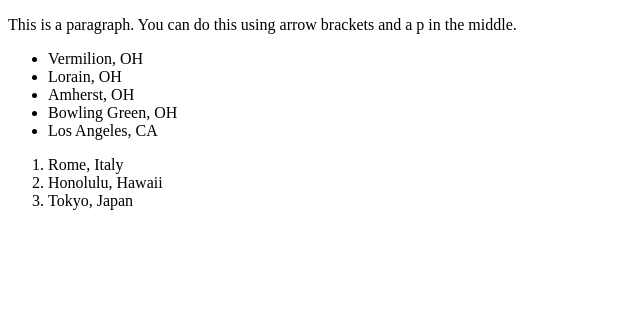
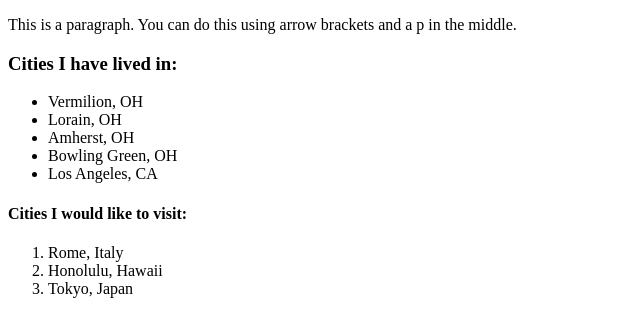
Before and after one commit to AnthonyLaurio/html-exercise, a plain HTML site: page index.html in a window 1280 px wide. Shown: the whole page, without its empty margins (0-640 px from the left). Drawn offline with Linux system fonts and the light colour scheme.

Commit message:
Add headers for lists of cities

```diff
--- a/index.html
+++ b/index.html
@@ -7,6 +7,7 @@
         <p>This is a paragraph. You can do this using arrow brackets
             and a p in the middle.
         </p>
+        <h3>Cities I have lived in:</h3>
             <ul>
                 <li>Vermilion, OH</li>
                 <li>Lorain, OH</li>
@@ -14,6 +15,7 @@
                 <li>Bowling Green, OH</li>
                 <li>Los Angeles, CA</li>
             </ul>
+        <h4>Cities I would like to visit:</h4>
             <ol>
                 <li>Rome, Italy</li>
                 <li>Honolulu, Hawaii</li>
```
Lines whose indentation alone changed are shown as unchanged.
